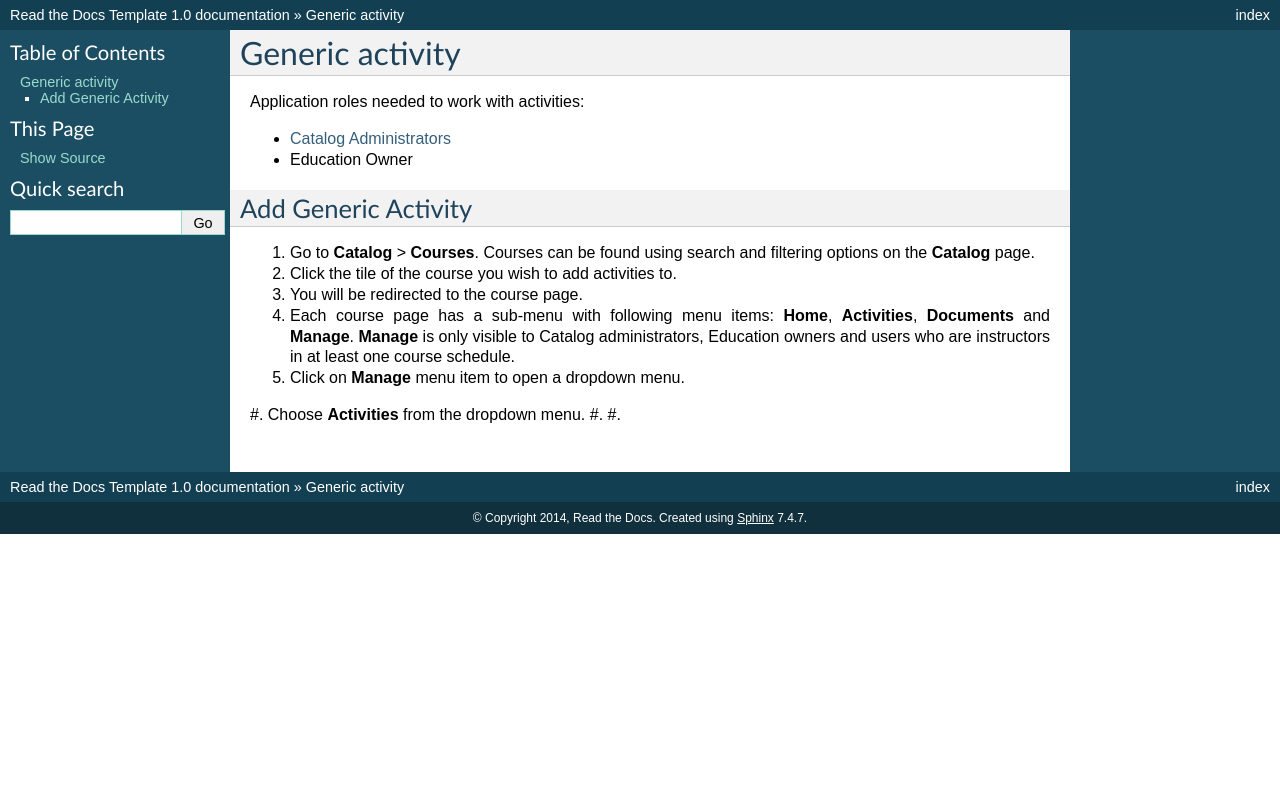
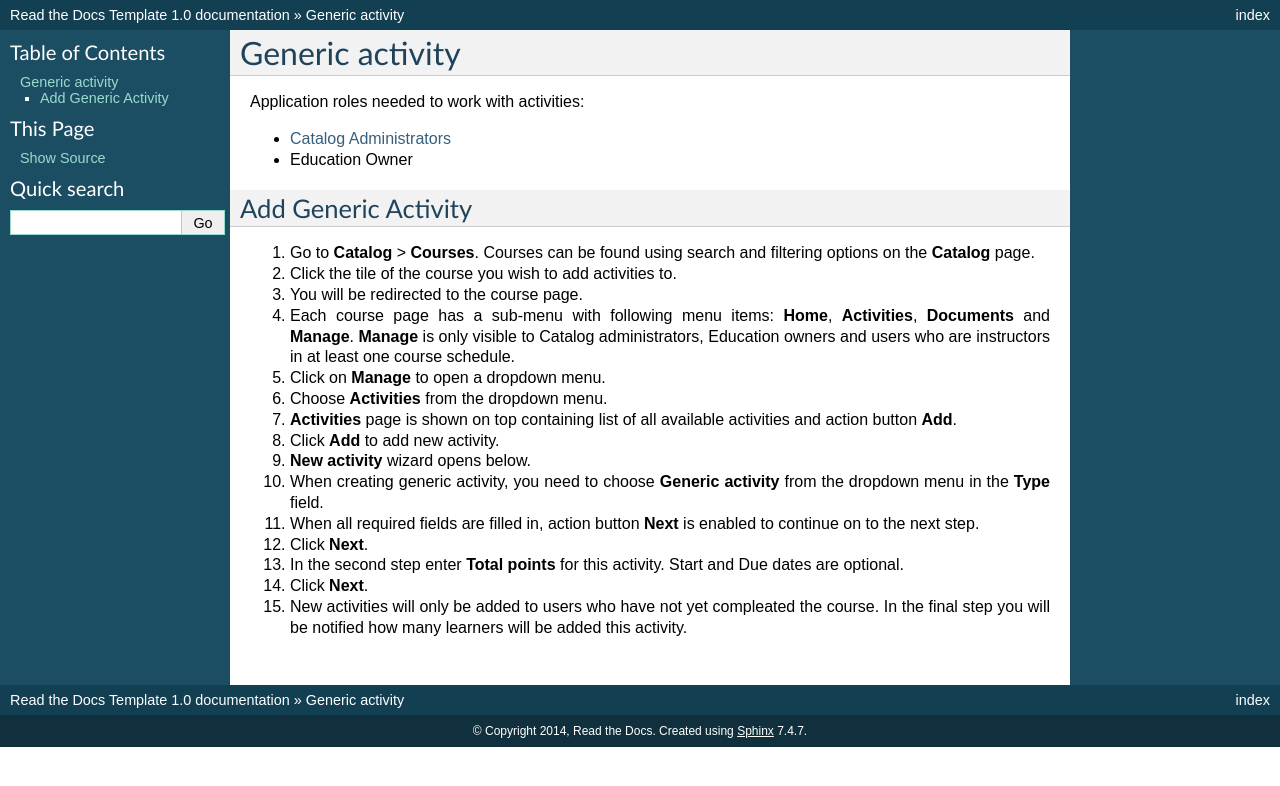
Before and after one commit to pslisko/performa365docs, a Sphinx documentation site: the page built from docs/howto/manage_activities/generic_video.rst, in a window 1280 px wide. Shown: the top 786 px of the page. Built offline with Sphinx 7.4.7, drawn with Linux system fonts in a browser that asks for light colours; pages that are not in the unit, such as notebooks, are missing from menus.

Commit message:
Update generic_video.rst

```diff
--- a/docs/howto/manage_activities/generic_video.rst
+++ b/docs/howto/manage_activities/generic_video.rst
@@ -14,10 +14,17 @@ Add Generic Activity
 #. Click the tile of the course you wish to add activities to.
 #. You will be redirected to the course page.
 #. Each course page has a sub-menu with following menu items: **Home**, **Activities**, **Documents** and **Manage**. **Manage** is only visible to Catalog administrators, Education owners and users who are instructors in at least one course schedule.
-#. Click on **Manage** menu item to open a dropdown menu.
+#. Click on **Manage** to open a dropdown menu.
 #. Choose **Activities** from the dropdown menu.
-#.
-#.
+#. **Activities** page is shown on top containing list of all available activities and action button **Add**.
+#. Click **Add** to add new activity.
+#. **New activity** wizard opens below.
+#. When creating generic activity, you need to choose **Generic activity** from the dropdown menu in the **Type** field.
+#. When all required fields are filled in, action button **Next** is enabled to continue on to the next step.
+#. Click **Next**.
+#. In the second step enter **Total points** for this activity. Start and Due dates are optional.
+#. Click **Next**.
+#. New activities will only be added to users who have not yet compleated the course. In the final step you will be notified how many learners will be added this activity.
 
 
 .. note::
```
